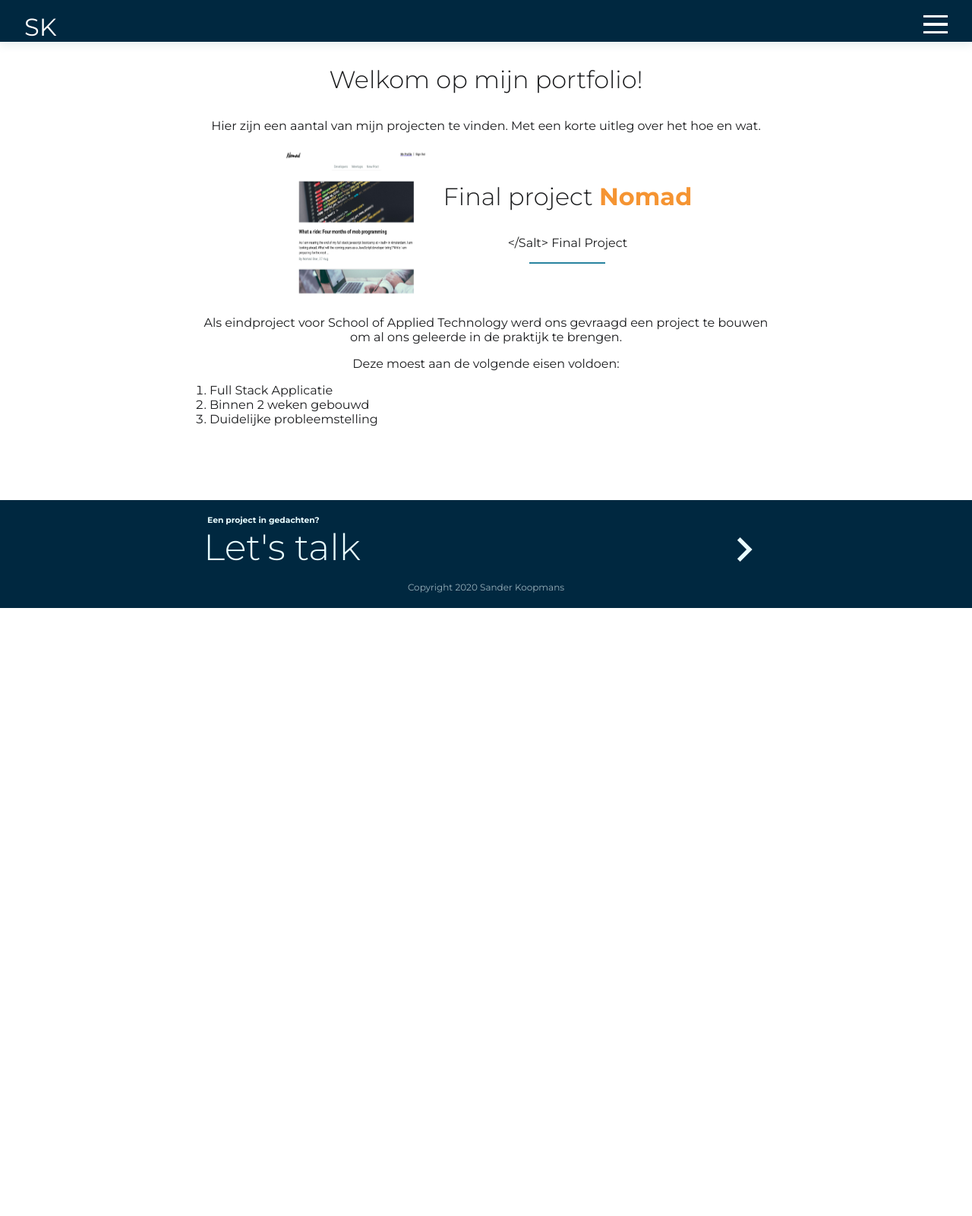
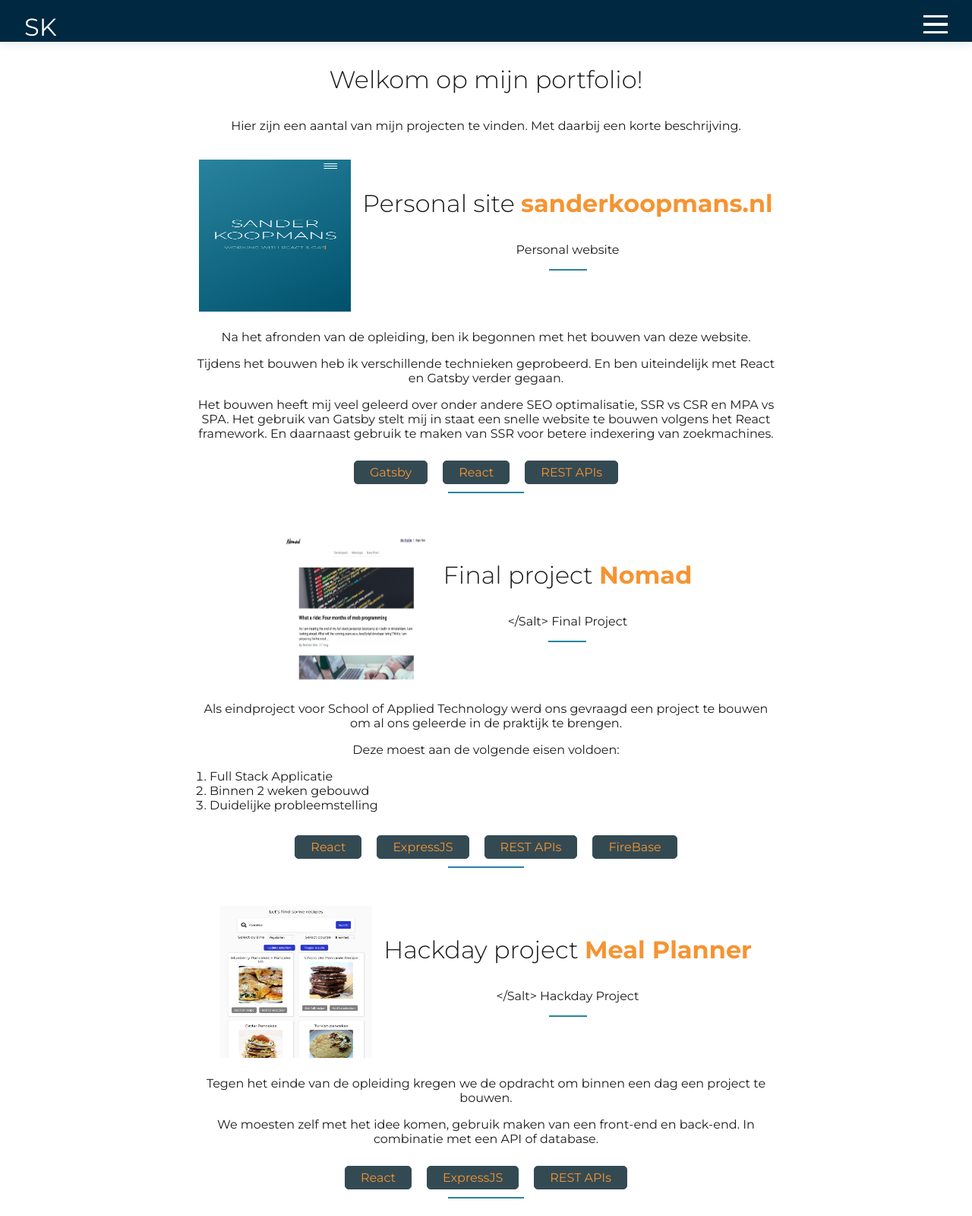
Before and after one commit to SanderKoopmans/portfolio-gatsby, a Gatsby site: page /portfolio in a window 1280 px wide. Shown: the top 1600 px of the page at 76% size. Before the commit the page ends 800 px from the top, so only its background shows below. Built offline with nearby package versions, Linux system fonts and the light colour scheme; Gatsby itself is replaced by a stand-in of ours.

Commit message:
added content to portfolio page

```diff
--- a/gatsby-browser.js
+++ b/gatsby-browser.js
@@ -88,7 +88,7 @@ const GlobalStyles = createGlobalStyle`
   }
 
   .content-container {
-    margin-bottom: 30px;
+    margin-bottom: 50px;
   }
 `;
 
--- a/gatsby-ssr.js
+++ b/gatsby-ssr.js
@@ -88,7 +88,7 @@ const GlobalStyles = createGlobalStyle`
   }
 
   .content-container {
-    margin-bottom: 30px;
+    margin-bottom: 50px;
   }
 `;
 
--- a/src/components/Introduction/Introduction.styled.jsx
+++ b/src/components/Introduction/Introduction.styled.jsx
@@ -34,6 +34,17 @@ export const StyledIntroduction = styled.div`
     &::after {
       content: '';
       border-bottom: 2px solid ${props => props.theme.mainBgColor};
+      width: 50px;
+      display: block;
+      margin: 0 auto 20px auto;
+    }
+  }
+
+  .introduction-context {
+
+    &::after {
+      content: '';
+      border-bottom: 2px solid ${props => props.theme.mainBgColor};
       width: 100px;
       display: block;
       margin: 0 auto;
--- a/src/components/List.jsx
+++ b/src/components/List.jsx
@@ -4,7 +4,7 @@ import styled from 'styled-components';
 const StyledOl = styled.ol`
   font-size: 0.9rem;
   text-align: left;
-  margin: 0 20px;
+  margin: 0 20px 20px;
 
   @media (min-width: ${props => props.theme.tablet}) {
     font-size: 1rem;
--- a/src/components/PortfolioContainer/PortfolioContainer.jsx
+++ b/src/components/PortfolioContainer/PortfolioContainer.jsx
@@ -3,9 +3,26 @@ import { H2, P } from '../Font';
 import { OL } from '../List';
 import Introduction from '../Introduction/Introduction';
 import nomad from './Nomad_screen.jpg';
+import mealplanner from './Meal_planner2.jpg';
+import portfolio from './portfolio.jpg';
 
 const PortfolioContainer = () => {
   return (
+    <>
+      <Introduction
+        className='introduction-img'
+        image={portfolio}
+        imageAlt='Screenshot of Portfolio website'
+        intro='Personal site '
+        name='sanderkoopmans.nl'
+        title='Personal website'>
+        <P>Na het afronden van de opleiding, ben ik begonnen met het bouwen van deze website.</P>
+        <P>Tijdens het bouwen heb ik verschillende technieken geprobeerd. En ben uiteindelijk met React en Gatsby verder gegaan. </P>
+        <P>Het bouwen heeft mij veel geleerd over onder andere SEO optimalisatie, SSR vs CSR en MPA vs SPA. Het gebruik van Gatsby stelt mij in staat een snelle website te bouwen volgens het React framework. En daarnaast gebruik te maken van SSR voor betere indexering van zoekmachines.</P>
+        <span className='span-skills'>Gatsby</span>
+        <span className='span-skills'>React</span>
+        <span className='span-skills'>REST APIs</span>
+      </Introduction>
       <Introduction
         className='introduction-img'
         image={nomad}
@@ -20,7 +37,25 @@ const PortfolioContainer = () => {
           <li>Binnen 2 weken gebouwd</li>
           <li>Duidelijke probleemstelling</li>
         </OL>
+        <span className='span-skills'>React</span>
+        <span className='span-skills'>ExpressJS</span>
+        <span className='span-skills'>REST APIs</span>
+        <span className='span-skills'>FireBase</span>
       </Introduction>
+      <Introduction
+        className='introduction-img'
+        image={mealplanner}
+        imageAlt='Screenshot of Meal planner'
+        intro='Hackday project '
+        name='Meal Planner'
+        title='</Salt> Hackday Project'>
+        <P>Tegen het einde van de opleiding kregen we de opdracht om binnen een dag een project te bouwen.</P>
+        <P>We moesten zelf met het idee komen, gebruik maken van een front-end en back-end. In combinatie met een API of database.</P>
+        <span className='span-skills'>React</span>
+        <span className='span-skills'>ExpressJS</span>
+        <span className='span-skills'>REST APIs</span>
+      </Introduction>
+    </>
   );
 };
 
--- a/src/pages/portfolio.jsx
+++ b/src/pages/portfolio.jsx
@@ -12,7 +12,8 @@ const Portfolio = () => {
       <Wrapper className='page-wrapper'>
         <Wrapper className='content-wrapper'>
           <H2>Welkom op mijn portfolio!</H2>
-          <P>Hier zijn een aantal van mijn projecten te vinden. Met een korte uitleg over het hoe en wat.</P>
+          <P>Hier zijn een aantal van mijn projecten te vinden. Met daarbij een korte beschrijving.</P>
+          <br />
           <PortfolioContainer />
         </Wrapper>
       </Wrapper>
```
Also changed, not shown: src/components/PortfolioContainer/Meal_planner2.jpg (added), src/components/PortfolioContainer/portfolio.jpg (added). Lines whose indentation alone changed are shown as unchanged.
